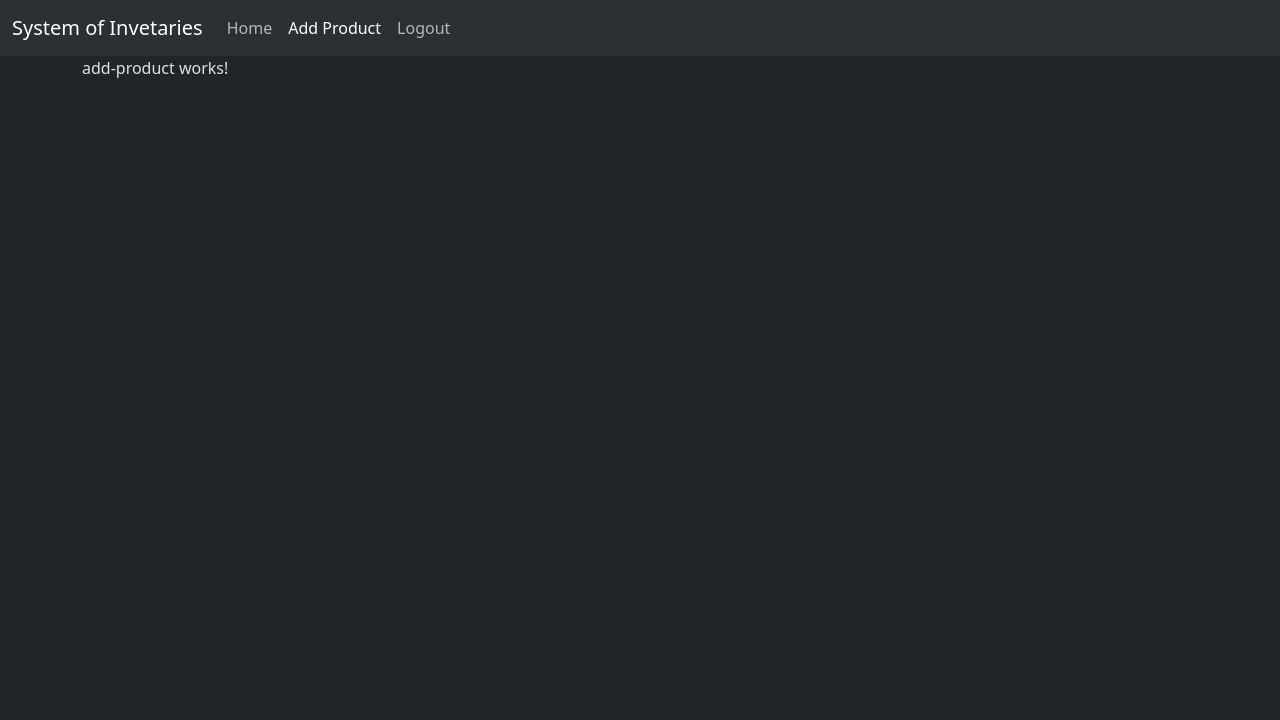
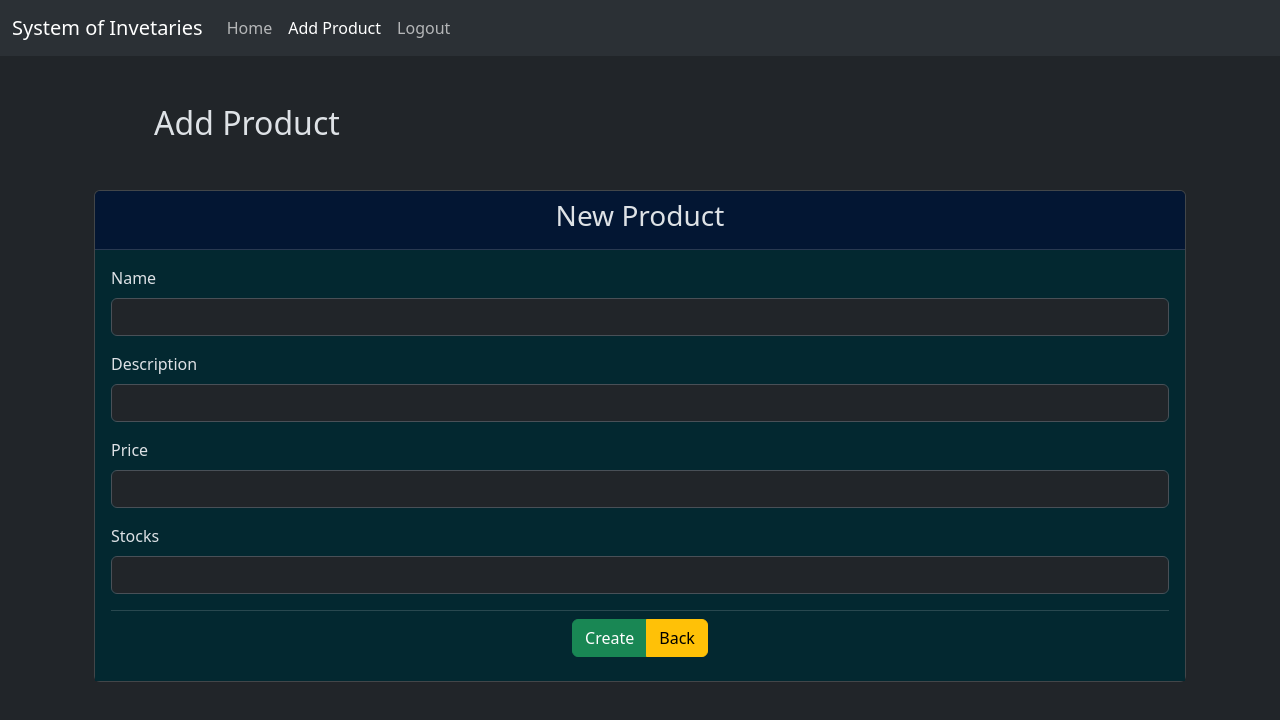
Before and after one commit to MCEI-TZ/SystemOfInventories, an Angular app in the folder inventary-app/: page /addProduct in a window 1280 px wide. Shown: the top 720 px of the page. Built offline with nearby package versions, Linux system fonts and the light colour scheme.

Commit message:
feat(component): add form for creation of products

```diff
--- a/inventary-app/src/app/add-product/add-product.component.html
+++ b/inventary-app/src/app/add-product/add-product.component.html
@@ -1 +1,36 @@
-<p>add-product works!</p>
+<div class="container">
+  <div class="container m-5">
+    <h2>Add Product</h2>
+  </div>
+  <div class="card">
+    <div class="card-header text-center bg-primary-subtle">
+      <h3>New Product</h3>
+    </div>
+    <div class="card-body bg-info-subtle">
+      <form>
+        <div class="mb-3">
+          <label for="name" class="form-label">Name</label>
+          <input type="text" class="form-control" id="name" />
+        </div>
+        <div class="mb-3">
+          <label for="description" class="form-label">Description</label>
+          <input type="password" class="form-control" id="description" />
+        </div>
+        <div class="mb-3">
+          <label for="price" class="form-label">Price</label>
+          <input type="number" class="form-control" id="price" />
+        </div>
+        <div class="mb-3">
+          <label for="stocks" class="form-label">Stocks</label>
+          <input type="number" class="form-control" id="stocks" />
+        </div>
+        <div class="card-footer text-center bg-transparent">
+          <div class="btn-group" role="group">
+            <button type="submit" class="btn btn-success">Create</button>
+            <a href="/" class="btn btn-warning">Back</a>
+          </div>
+        </div>
+      </form>
+    </div>
+  </div>
+</div>
```
